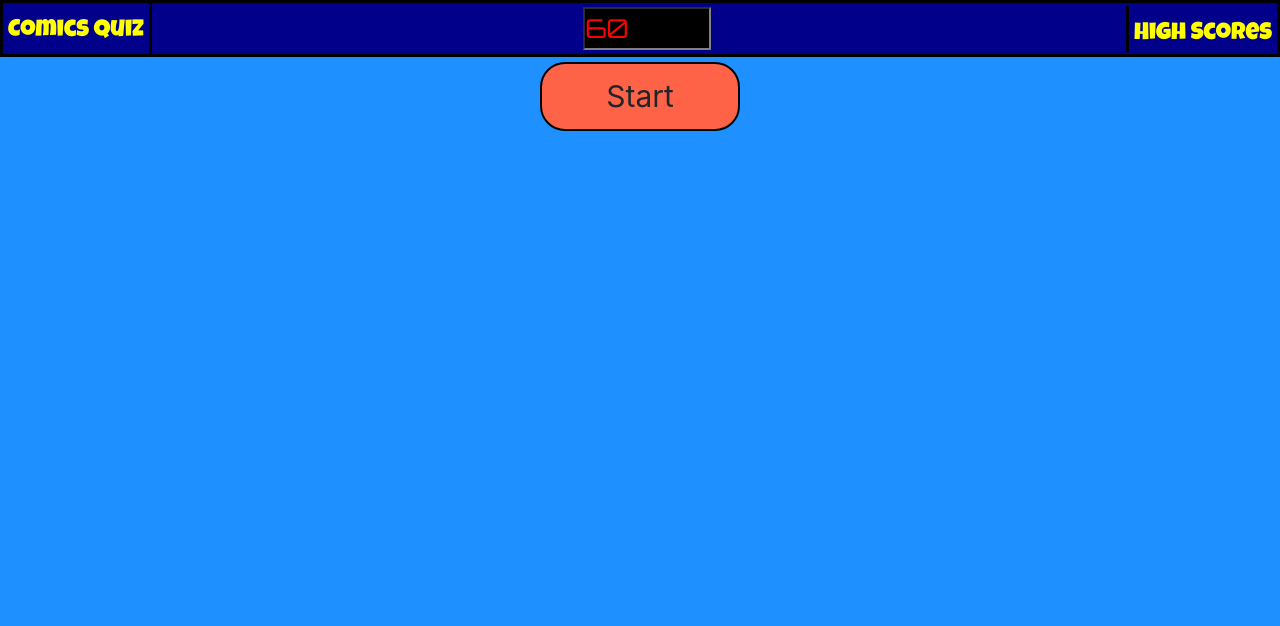
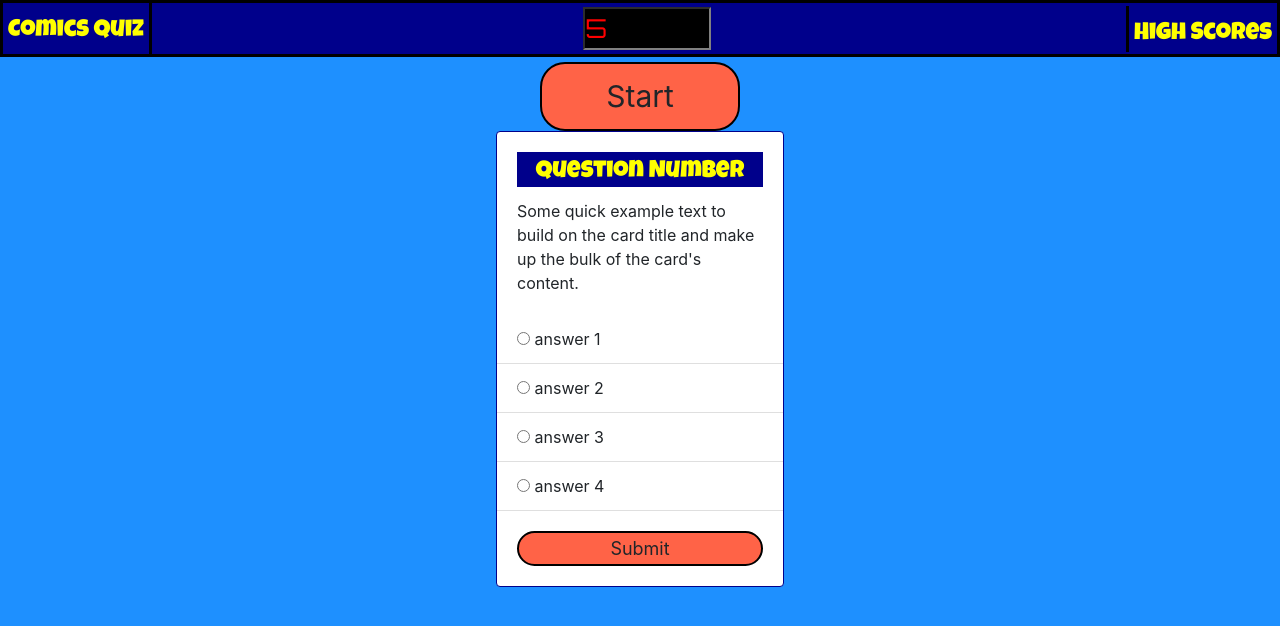
Before and after one commit to JBdunks/quiz, a plain HTML site: page index.html in a window 1280 px wide. Drawn offline with nearby package versions, Linux system fonts and the light colour scheme.

Commit message:
question card

```diff
--- a/index.html
+++ b/index.html
@@ -15,8 +15,11 @@
       rel="stylesheet"
     />
     <!--google font  font-family: 'Orbitron', sans-serif;-->
-    <link href='https://fonts.googleapis.com/css?family=Orbitron' rel='stylesheet' type='text/css'>
-
+    <link
+      href="https://fonts.googleapis.com/css?family=Orbitron"
+      rel="stylesheet"
+      type="text/css"
+    />
 
     <link rel="stylesheet" href="style.css" />
 
@@ -31,7 +34,38 @@
       <div id="highScores">High Scores</div>
     </nav>
     <!--start button-->
-    <p id="startButton">Start</div>
+    <div id="startButton">Start</div>
+    <!--question card-->
+    <div class="card" style="width: 18rem;" id="questionCard">
+      <div class="card-body">
+        <h5 class="card-title">Question Number</h5>
+        <p class="card-text">
+          Some quick example text to build on the card title and make up the
+          bulk of the card's content.
+        </p>
+      </div>
+      <ul class="list-group list-group-flush">
+        <li class="list-group-item" id="one">
+          <input type="radio" />
+          answer 1
+        </li>
+        <li class="list-group-item" id="two">
+          <input type="radio" />
+          answer 2
+        </li>
+        <li class="list-group-item" id="three">
+          <input type="radio" />
+          answer 3
+        </li>
+        <li class="list-group-item" id="four">
+          <input type="radio" />
+          answer 4
+        </li>
+      </ul>
+      <div class="card-body">
+        <div id="submit">Submit</div>
+      </div>
+    </div>
 
     <!--javascript tag-->
     <script src="script.js"></script>
--- a/script.js
+++ b/script.js
@@ -1,19 +1,25 @@
 /*timer
  */
-var secondsLeft = 60;
+var secondsLeft = 5;
 countDown.textContent = secondsLeft;
 
 var start = document.getElementById("startButton");
 
 start.addEventListener("click", function() {
-  var secondsLeft = 61;
+  var secondsLeft = 5;
   var timerInterval = setInterval(function() {
     secondsLeft--;
     countDown.textContent = secondsLeft;
+    document.getElementById("startButton").style.visibility = "hidden";
 
     if (secondsLeft === 0) {
       clearInterval(timerInterval);
       alert("Time has run out.  Game over");
+      document.getElementById("startButton").style.visibility = "visible";
     }
   }, 1000);
 });
+
+/* questions
+ */
+var quest = [];
--- a/style.css
+++ b/style.css
@@ -55,3 +55,35 @@ body {
   text-align: center;
   font-size: 30px;
 }
+#startButton:hover {
+  border: 2px solid#FFDEAD;
+  color: #ffdead;
+}
+
+.card {
+  margin: auto;
+  width: 40%;
+  border: 1px solid #00008b;
+}
+
+.card-title {
+  color: yellow;
+  font-family: "Luckiest Guy", cursive;
+  font-size: 24px;
+  background-color: #00008b;
+  text-align: center;
+  padding-top: 6px;
+}
+
+#submit {
+  margin: auto;
+  border: 2px solid black;
+  padding: 2px;
+  background-color: tomato;
+  border-radius: 25px;
+  text-align: center;
+  font-size: 18px;
+}
+#submit:hover {
+  border: 2px solid#FFDEAD;
+  color: #ffdead;
```
